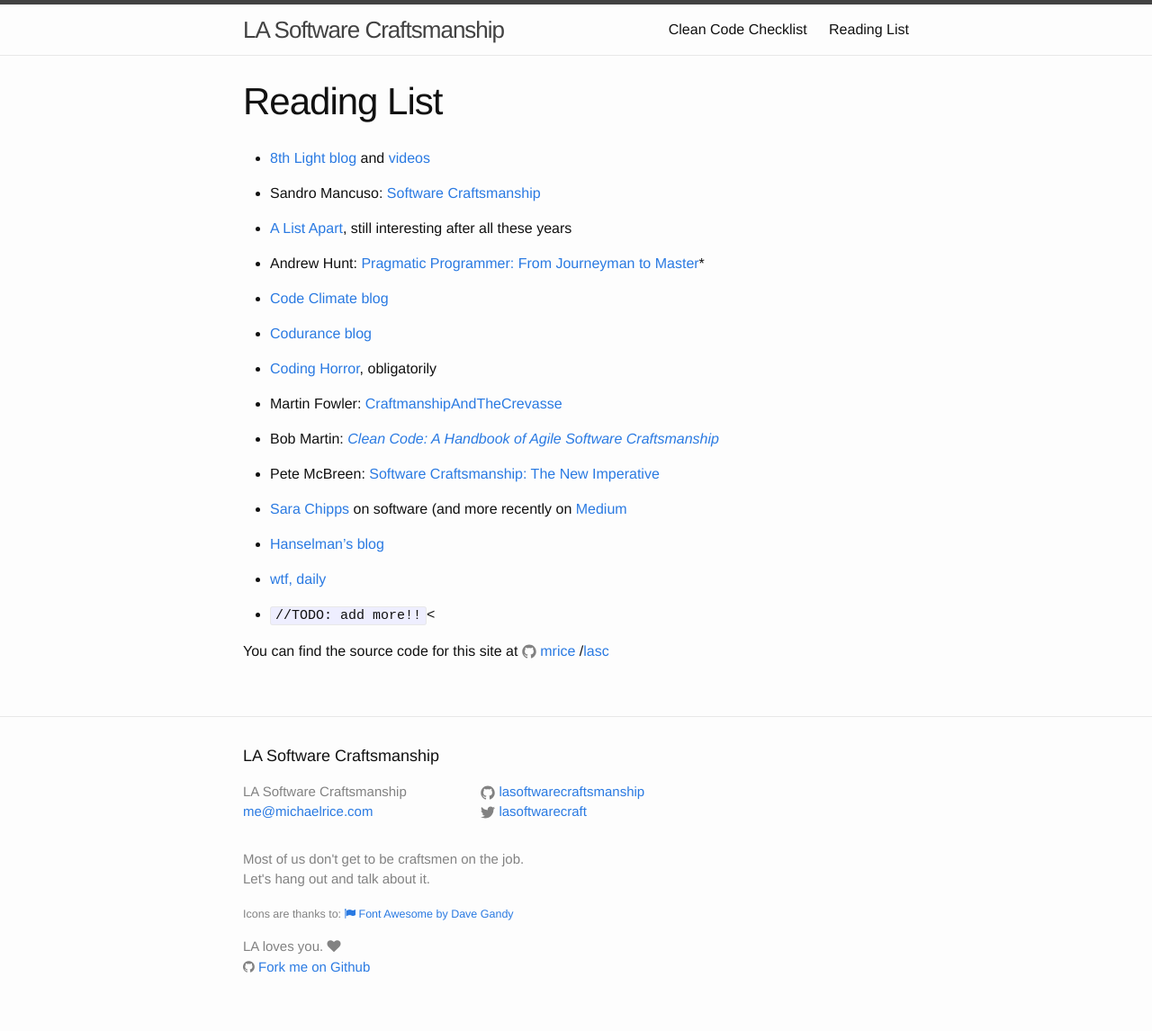
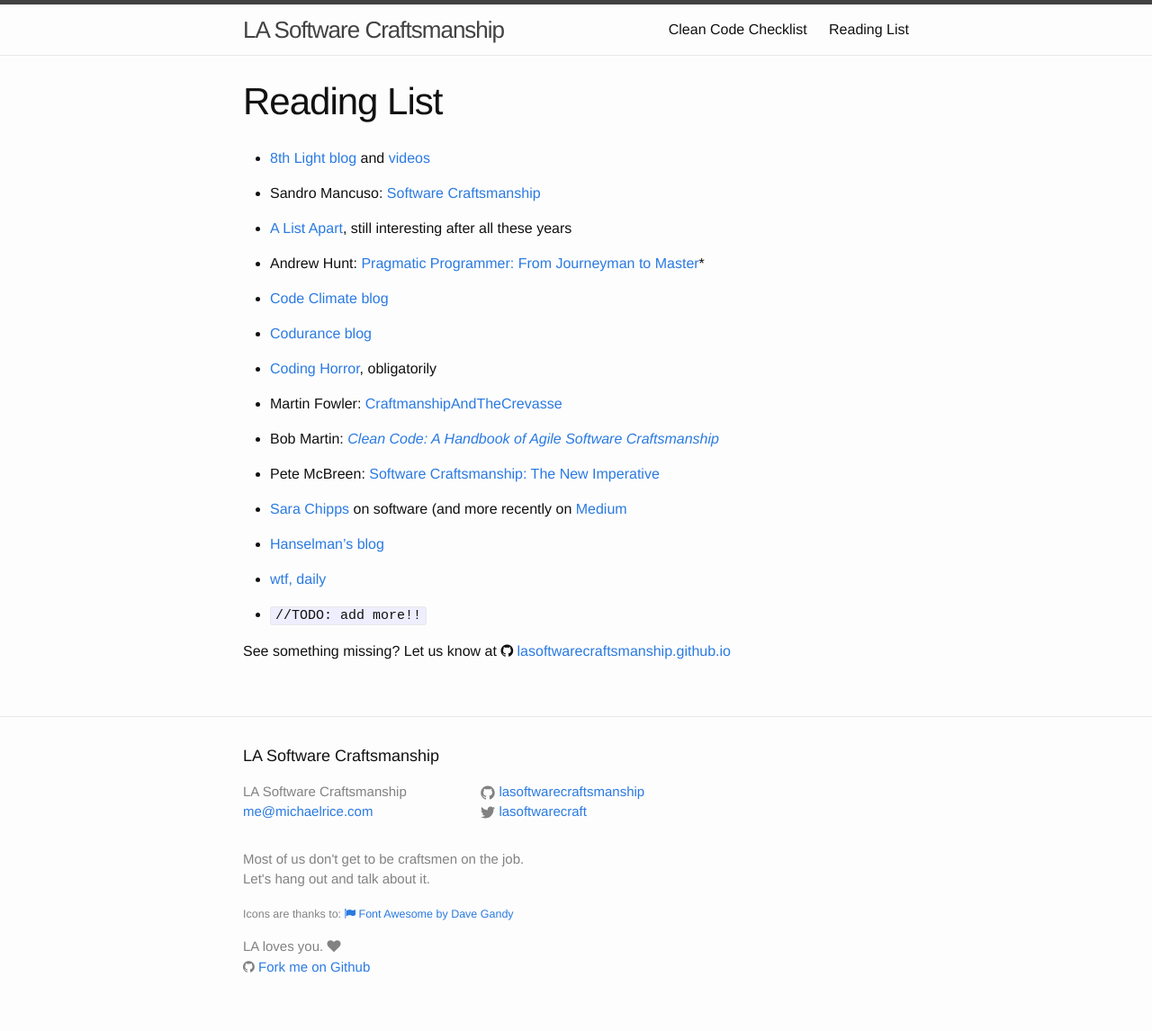
Before and after one commit to lasoftwarecraftsmanship/lasoftwarecraftsmanship.github.io, a Jekyll site: the page built from reading-list.md, in a window 1280 px wide. Shown: the whole page at 90% size. Built offline with Jekyll 4.4.1, drawn with Linux system fonts in a browser that asks for light colours; nearby versions of some CDN libraries.

Commit message:
minor typo fixes

```diff
--- a/reading-list.md
+++ b/reading-list.md
@@ -30,7 +30,6 @@
 
 * [wtf, daily](http://thedailywtf.com)
 
-* <code>//TODO: add more!!</code><
+* <code>//TODO: add more!!</code>
 
-You can find the source code for this site at
-{% include icon-github.html username="mrice" %}/[lasc](https://github.com/mrice/lasc)
+See something missing? Let us know at <i class="fa fa-github"></i> [lasoftwarecraftsmanship.github.io](https://github.com/lasoftwarecraftsmanship/lasoftwarecraftsmanship.github.io)
```
